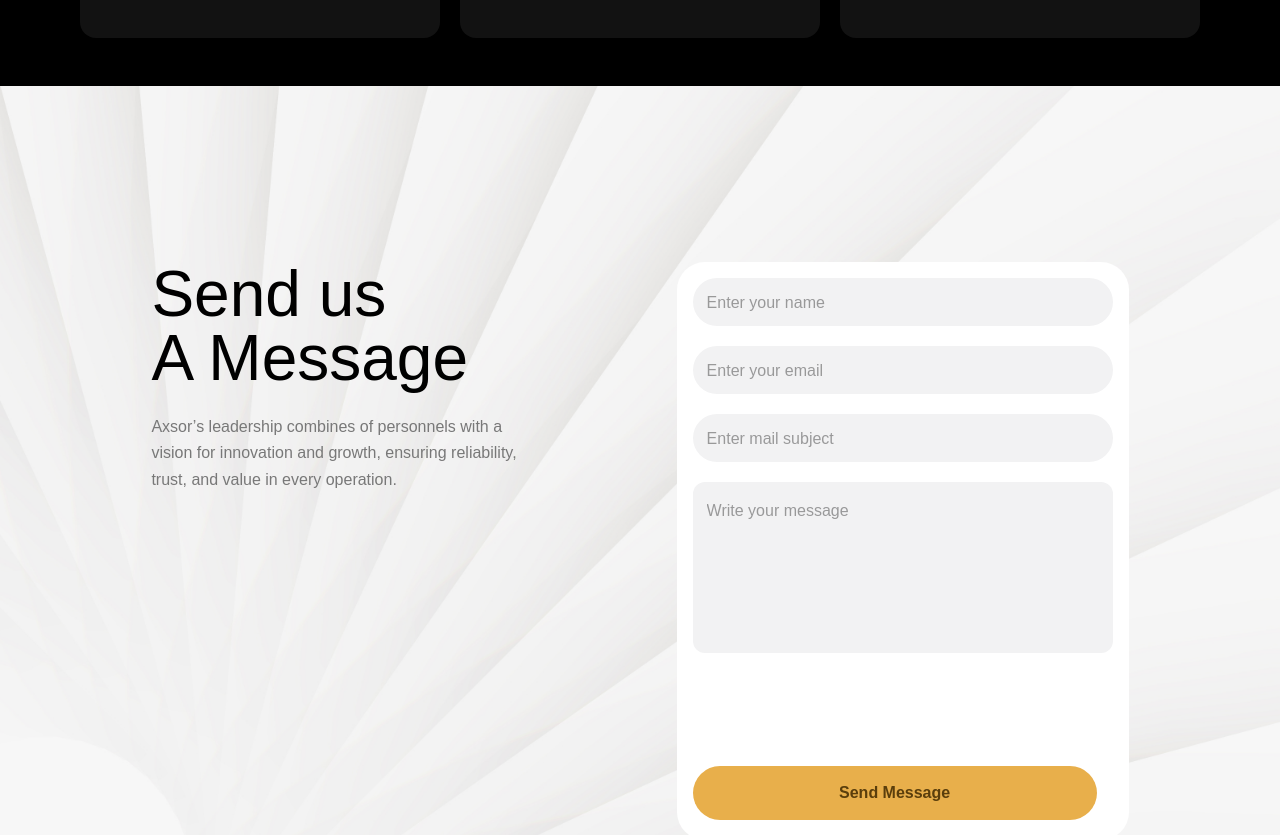
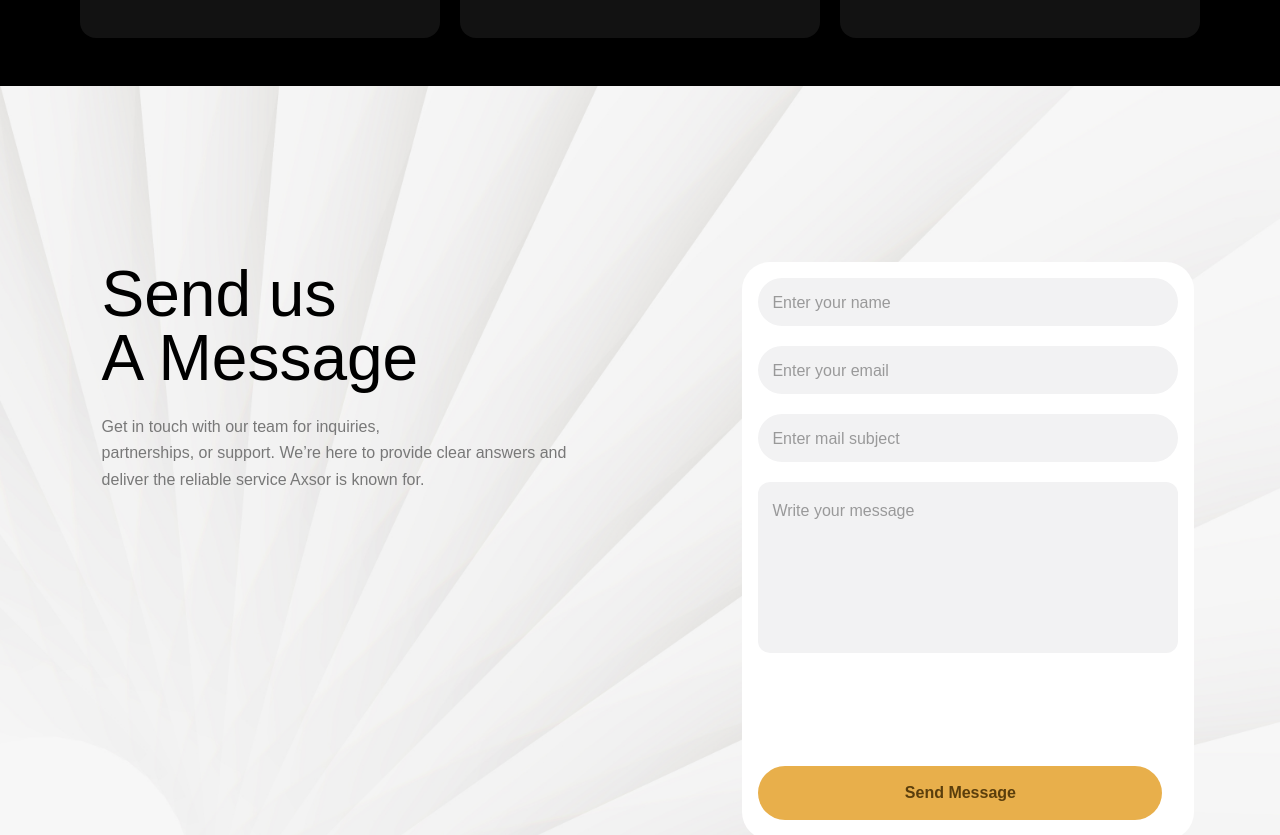
Before and after one commit to debagit10/axsor, a React (Vite) app: page /contact in a window 1280 px wide. Shown: the part 1040-1875 px from the top of the page. Built offline with nearby package versions, Linux system fonts and the light colour scheme; no server answers; a web font is replaced by a local one.

Commit message:
fix: update messaging in Contact component for improved clarity and engagement

```diff
--- a/src/pages/Contact.tsx
+++ b/src/pages/Contact.tsx
@@ -163,7 +163,7 @@ const Contact = () => {
       </div>
 
       <div className="flex md:gap-40 gap-20 justify-center flex-col md:flex-row py-12 w-full h-[928px] bg-[url('/message.jpg')] bg-cover bg-center bg-no-repeat">
-        <div className="flex flex-col gap-6 pt-[10%] mx-auto md:mx-0">
+        <div className="flex flex-col gap-6 pt-[10%] mx-4">
           <Typography
             sx={{
               fontSize: { xs: 32, md: 64 },
@@ -185,9 +185,10 @@ const Contact = () => {
               lineHeight: "165%",
             }}
           >
-            Axsor’s leadership combines of personnels with a <br /> vision for
-            innovation and growth, ensuring reliability, <br /> trust, and value
-            in every operation.
+            Get in touch with our team for inquiries, <br />
+            partnerships, or support. We’re here to provide clear answers and{" "}
+            <br className="md:block hidden" />
+            deliver the reliable service Ax­sor is known for.
           </Typography>
         </div>
 
```
